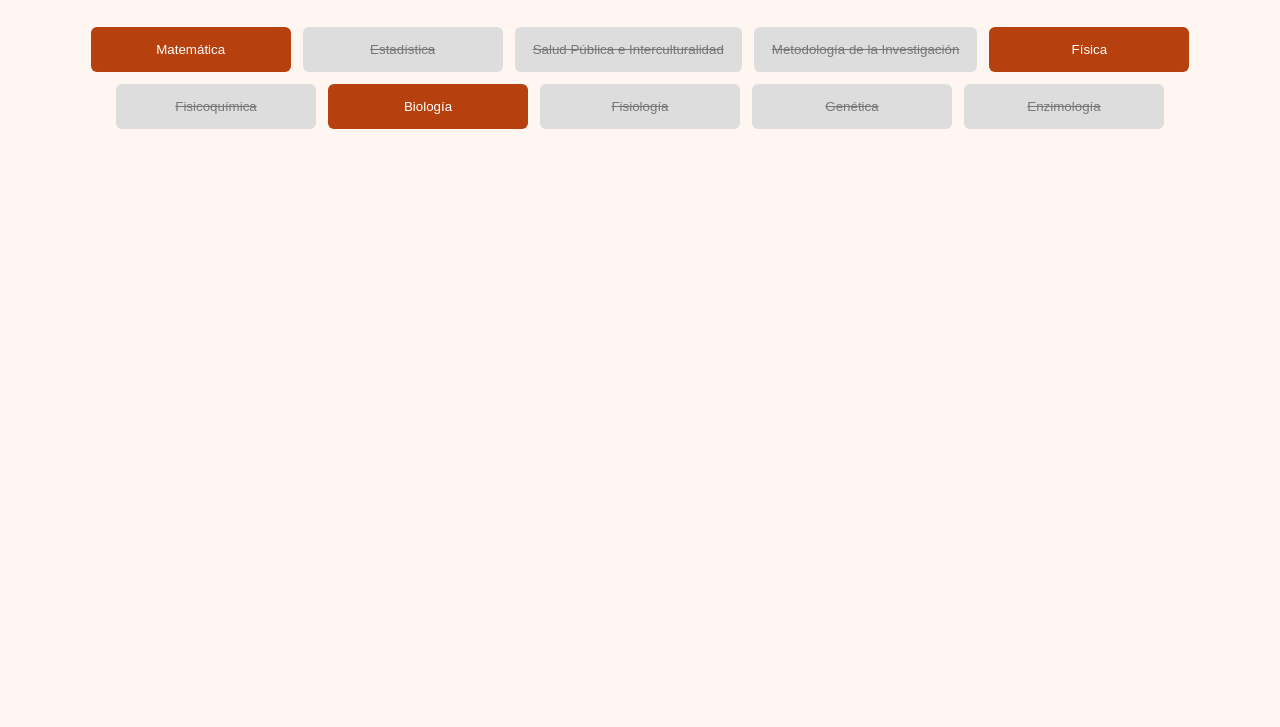
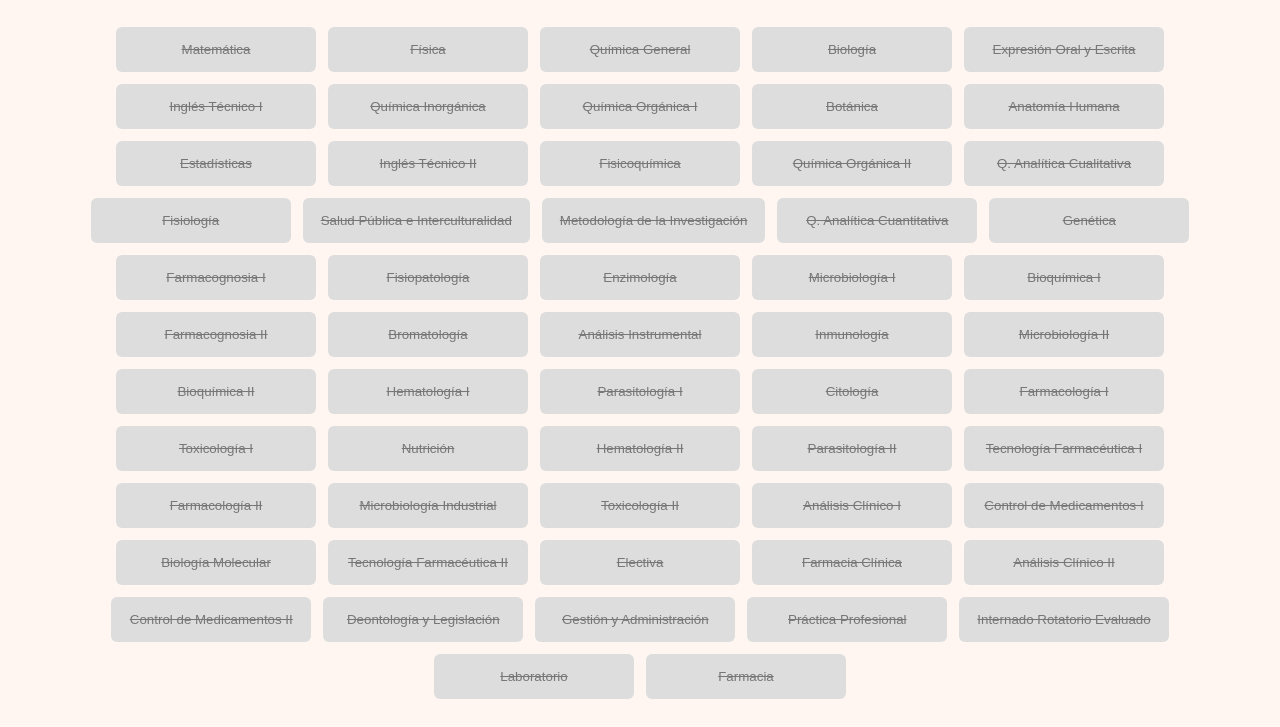
Before and after one commit to cars962/malla-curricular, a plain HTML site: page index.html in a window 1280 px wide. Shown: the part 95-822 px from the top of the page. Before the commit the page ends 800 px from the top, so only its background shows below. Drawn offline with Linux system fonts and the light colour scheme.

Commit message:
Update index.html

```diff
--- a/index.html
+++ b/index.html
@@ -9,20 +9,63 @@
 <body>
   <h1>Malla Curricular Interactiva - Carrera de Farmacia</h1>
   <div class="malla">
-    <!-- Aquí solo muestro algunos ramos, el resto sigue igual formato -->
-    <button class="ramo" id="matematica" data-unlocks="estadistica">Matemática</button>
-    <button class="ramo bloqueado" id="estadistica" data-unlocks="salud,investigacion">Estadística</button>
+    <button class="ramo bloqueado" id="matematica" data-unlocks="estadistica">Matemática</button>
+    <button class="ramo bloqueado" id="fisica" data-unlocks="fisicoquimica">Física</button>
+    <button class="ramo bloqueado" id="quimica_general" data-unlocks="quimica_inorganica,quimica_organica1">Química General</button>
+    <button class="ramo bloqueado" id="biologia" data-unlocks="fisiologia,genetica,enzimologia">Biología</button>
+    <button class="ramo bloqueado" id="expresion">Expresión Oral y Escrita</button>
+    <button class="ramo bloqueado" id="ingles1" data-unlocks="ingles2">Inglés Técnico I</button>
+    <button class="ramo bloqueado" id="quimica_inorganica" data-unlocks="quimica_analitica_cualitativa">Química Inorgánica</button>
+    <button class="ramo bloqueado" id="quimica_organica1" data-unlocks="quimica_organica2">Química Orgánica I</button>
+    <button class="ramo bloqueado" id="botanica" data-unlocks="farmacognosia1">Botánica</button>
+    <button class="ramo bloqueado" id="anatomia">Anatomía Humana</button>
+    <button class="ramo bloqueado" id="estadistica" data-unlocks="salud,investigacion">Estadísticas</button>
+    <button class="ramo bloqueado" id="ingles2">Inglés Técnico II</button>
+    <button class="ramo bloqueado" id="fisicoquimica">Fisicoquímica</button>
+    <button class="ramo bloqueado" id="quimica_organica2">Química Orgánica II</button>
+    <button class="ramo bloqueado" id="quimica_analitica_cualitativa" data-unlocks="quimica_analitica_cuantitativa">Q. Analítica Cualitativa</button>
+    <button class="ramo bloqueado" id="fisiologia" data-unlocks="fisiopatologia">Fisiología</button>
     <button class="ramo bloqueado" id="salud">Salud Pública e Interculturalidad</button>
     <button class="ramo bloqueado" id="investigacion">Metodología de la Investigación</button>
-
-    <button class="ramo" id="fisica" data-unlocks="fisicoquimica">Física</button>
-    <button class="ramo bloqueado" id="fisicoquimica">Fisicoquímica</button>
-
-    <button class="ramo" id="biologia" data-unlocks="fisiologia,genetica,enzimologia">Biología</button>
-    <button class="ramo bloqueado" id="fisiologia" data-unlocks="fisiopatologia">Fisiología</button>
+    <button class="ramo bloqueado" id="quimica_analitica_cuantitativa" data-unlocks="bioquimica1">Q. Analítica Cuantitativa</button>
     <button class="ramo bloqueado" id="genetica">Genética</button>
+    <button class="ramo bloqueado" id="farmacognosia1" data-unlocks="farmacognosia2">Farmacognosia I</button>
+    <button class="ramo bloqueado" id="fisiopatologia" data-unlocks="inmunologia">Fisiopatología</button>
     <button class="ramo bloqueado" id="enzimologia" data-unlocks="micro_industrial">Enzimología</button>
-    <!-- Agrega todos los demás ramos aquí siguiendo este formato -->
+    <button class="ramo bloqueado" id="micro1" data-unlocks="micro2">Microbiología I</button>
+    <button class="ramo bloqueado" id="bioquimica1" data-unlocks="bioquimica2">Bioquímica I</button>
+    <button class="ramo bloqueado" id="farmacognosia2" data-unlocks="farmacologia1">Farmacognosia II</button>
+    <button class="ramo bloqueado" id="bromatologia">Bromatología</button>
+    <button class="ramo bloqueado" id="instrumental">Análisis Instrumental</button>
+    <button class="ramo bloqueado" id="inmunologia">Inmunología</button>
+    <button class="ramo bloqueado" id="micro2">Microbiología II</button>
+    <button class="ramo bloqueado" id="bioquimica2" data-unlocks="nutricion">Bioquímica II</button>
+    <button class="ramo bloqueado" id="hematologia1" data-unlocks="hematologia2">Hematología I</button>
+    <button class="ramo bloqueado" id="parasito1" data-unlocks="parasito2">Parasitología I</button>
+    <button class="ramo bloqueado" id="citologia">Citología</button>
+    <button class="ramo bloqueado" id="farmacologia1" data-unlocks="toxico1,tec_far1,farmacologia2">Farmacología I</button>
+    <button class="ramo bloqueado" id="toxico1" data-unlocks="toxico2">Toxicología I</button>
+    <button class="ramo bloqueado" id="nutricion">Nutrición</button>
+    <button class="ramo bloqueado" id="hematologia2" data-unlocks="analisis1">Hematología II</button>
+    <button class="ramo bloqueado" id="parasito2">Parasitología II</button>
+    <button class="ramo bloqueado" id="tec_far1" data-unlocks="control1">Tecnología Farmacéutica I</button>
+    <button class="ramo bloqueado" id="farmacologia2" data-unlocks="electiva,clinica">Farmacología II</button>
+    <button class="ramo bloqueado" id="micro_industrial">Microbiología Industrial</button>
+    <button class="ramo bloqueado" id="toxico2">Toxicología II</button>
+    <button class="ramo bloqueado" id="analisis1" data-unlocks="analisis2">Análisis Clínico I</button>
+    <button class="ramo bloqueado" id="control1" data-unlocks="control2">Control de Medicamentos I</button>
+    <button class="ramo bloqueado" id="molecular">Biología Molecular</button>
+    <button class="ramo bloqueado" id="tec_far2">Tecnología Farmacéutica II</button>
+    <button class="ramo bloqueado" id="electiva">Electiva</button>
+    <button class="ramo bloqueado" id="clinica" data-unlocks="internado">Farmacia Clínica</button>
+    <button class="ramo bloqueado" id="analisis2" data-unlocks="internado">Análisis Clínico II</button>
+    <button class="ramo bloqueado" id="control2" data-unlocks="internado">Control de Medicamentos II</button>
+    <button class="ramo bloqueado" id="deontologia" data-unlocks="internado">Deontología y Legislación</button>
+    <button class="ramo bloqueado" id="gestion" data-unlocks="internado">Gestión y Administración</button>
+    <button class="ramo bloqueado" id="practica" data-unlocks="internado">Práctica Profesional</button>
+    <button class="ramo bloqueado" id="internado">Internado Rotatorio Evaluado</button>
+    <button class="ramo bloqueado" id="laboratorio">Laboratorio</button>
+    <button class="ramo bloqueado" id="farmacia">Farmacia</button>
   </div>
   <script src="script.js"></script>
 </body>
```
